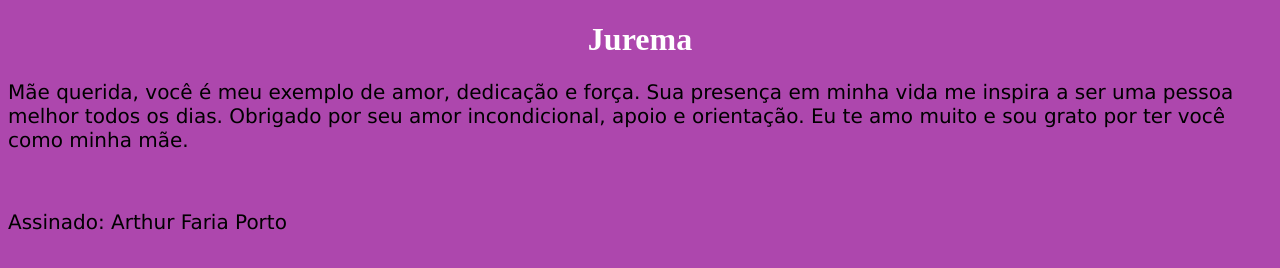
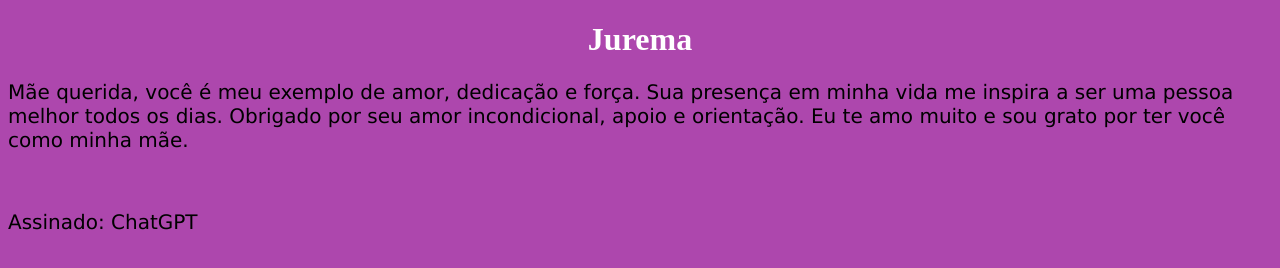
Before and after one commit to arthurfporto/mamae-a, a plain HTML site: page index.html in a window 1280 px wide. Drawn offline with Linux system fonts and the light colour scheme.

Commit message:
Consertando o autor

```diff
--- a/index.html
+++ b/index.html
@@ -8,6 +8,6 @@
     <h1>Jurema</h1>
     <p>Mãe querida, você é meu exemplo de amor, dedicação e força. Sua presença em minha vida me inspira a ser uma pessoa melhor todos os dias. Obrigado por seu amor incondicional, apoio e orientação. Eu te amo muito e sou grato por ter você como minha mãe.</p>
 		<br>
-		<p>Assinado: Arthur Faria Porto</p>
+		<p>Assinado: ChatGPT</p>
   </body>
 </html>
```
